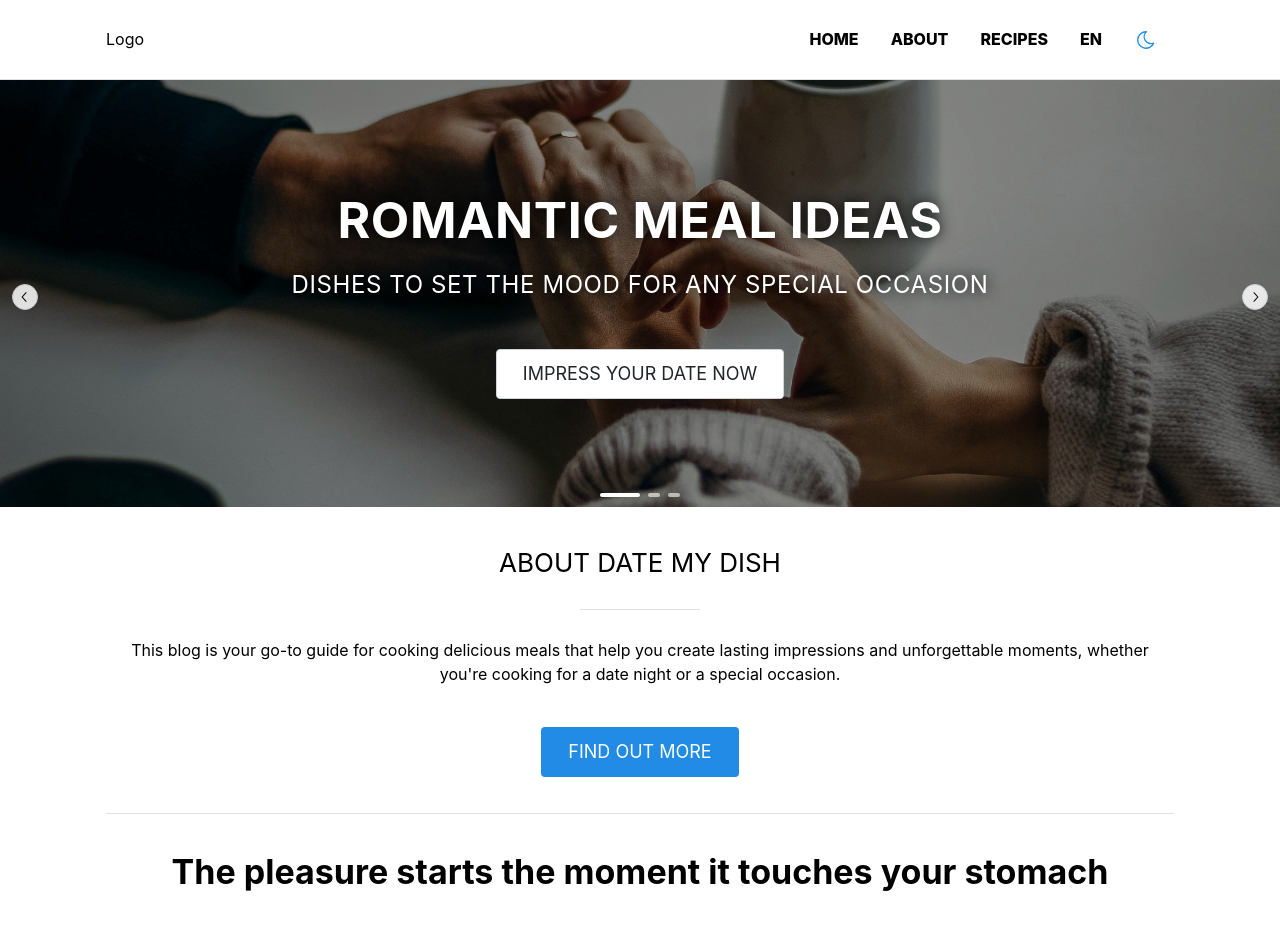
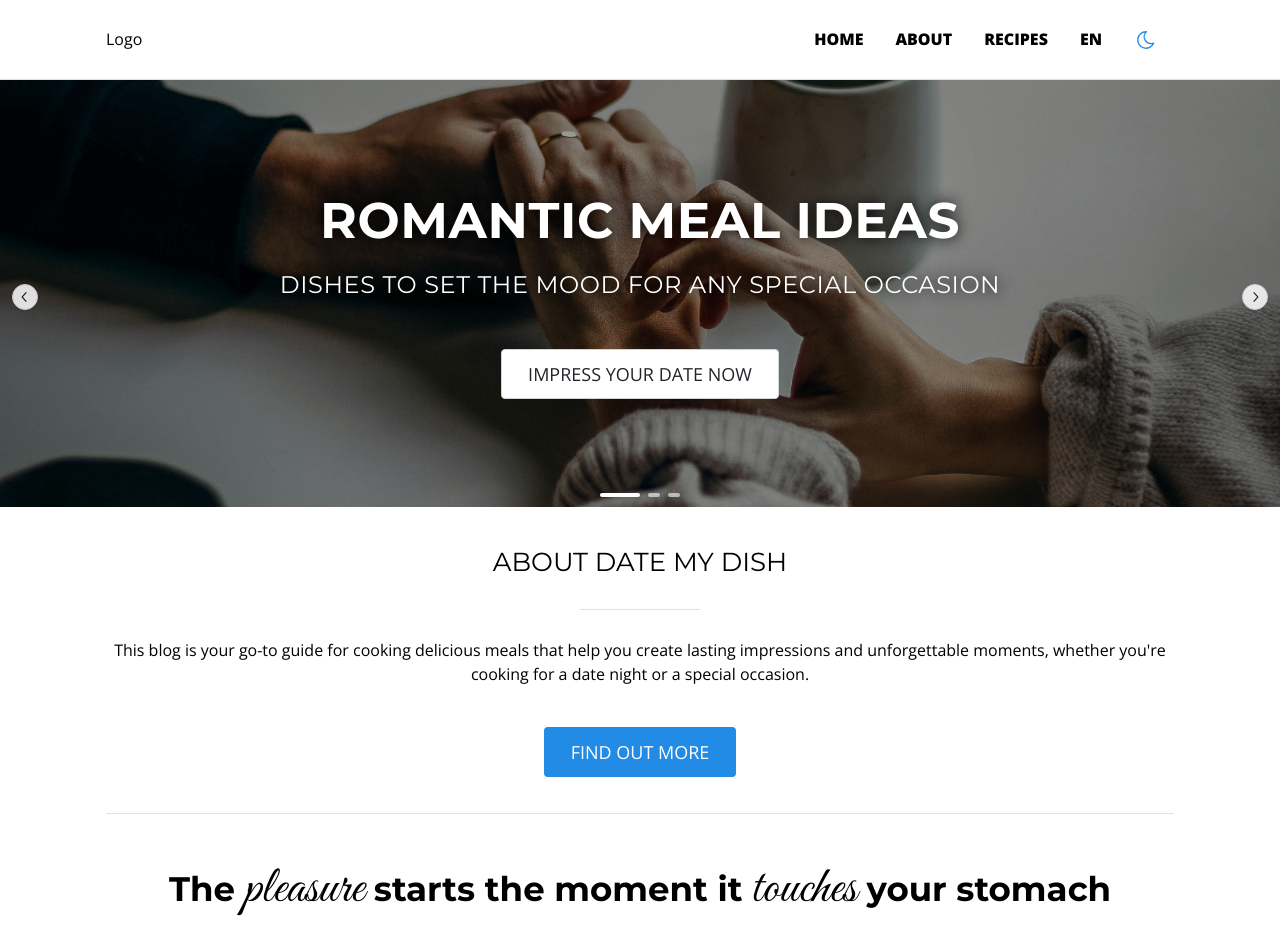
Before and after one commit to victortrinh/blog-vva, a Next.js app: page /en in a window 1280 px wide. Shown: the top 945 px of the page. Built offline with nearby package versions, Linux system fonts and the light colour scheme; grey boxes are pictures that could not be loaded.

Commit message:
Add fonts

```diff
--- a/messages/en.json
+++ b/messages/en.json
@@ -9,7 +9,7 @@
     "home": {
         "label": "Home",
         "title": "Date my dish",
-        "headline": "The pleasure starts the moment it touches your stomach"
+        "headline": "The <Highlight>pleasure</Highlight> starts the moment it <Highlight>touches</Highlight> your stomach"
     },
     "about": {
         "label": "About",
--- a/messages/fr.json
+++ b/messages/fr.json
@@ -9,7 +9,7 @@
     "home": {
         "label": "Accueil",
         "title": "Date my dish",
-        "headline": "Le plaisir commence dès qu'il touche votre estomac."
+        "headline": "Le <Highlight>plaisir</Highlight> commence dès qu'il <Highlight>touche</Highlight> votre estomac."
     },
     "about" : {
         "label": "À propos",
--- a/src/app/[locale]/page.tsx
+++ b/src/app/[locale]/page.tsx
@@ -97,7 +97,9 @@
                             {t("about.cta")}
                         </Button>
                         <Divider my="lg" w="100%" />
-                        <Title>{t("home.headline")}</Title>
+                        <Title>
+                            {t.rich("home.headline", { Highlight: (chunks) => <Text component="span" fz="52px" ff="monospace">{chunks}</Text> })}
+                        </Title>
                         <Divider my="xs" />
                         <SimpleGrid cols={{ base: 1, sm: 2, md: 3 }} w="100%">
                             <Section href={`/${locale}/recipes`} src="/images/recipes/calamari/ogImage.png" cta={t("recipes.appetizers")} />
--- a/src/components/header/Header.module.css
+++ b/src/components/header/Header.module.css
@@ -13,7 +13,7 @@
     padding-right: var(--mantine-spacing-md);
     text-decoration: none;
     color: light-dark(var(--mantine-color-black), var(--mantine-color-white));
-    font-weight: 800;
+    font-weight: 900;
     text-transform: uppercase;
     font-size: var(--mantine-font-size-md);
 
--- a/src/components/header/LanguagePicker.module.css
+++ b/src/components/header/LanguagePicker.module.css
@@ -5,7 +5,7 @@
     padding-left: var(--mantine-spacing-md);
     padding-right: var(--mantine-spacing-md);
     color: light-dark(var(--mantine-color-black), var(--mantine-color-white));
-    font-weight: 800;
+    font-weight: 900;
     text-transform: uppercase;
     font-size: var(--mantine-font-size-md);
     transition: background-color 150ms ease;
--- a/src/theme/theme.ts
+++ b/src/theme/theme.ts
@@ -3,8 +3,30 @@
 import { Container, createTheme } from "@mantine/core";
 import classNames from "classnames";
 import classes from "./theme.module.css";
+import { Open_Sans, Montserrat, Great_Vibes } from "next/font/google";
+
+export const openSans = Open_Sans({
+    subsets: ["latin"],
+    display: "swap",
+})
+
+export const montserrat = Montserrat({
+    subsets: ["latin"],
+    display: "swap",
+})
+
+export const greatVibes = Great_Vibes({
+    subsets: ["latin"],
+    weight: "400",
+    display: "swap"
+})
 
 export const theme = createTheme({
+    fontFamily: openSans.style.fontFamily,
+    fontFamilyMonospace: greatVibes.style.fontFamily,
+    headings: {
+        fontFamily: montserrat.style.fontFamily,
+    },
     components: {
         Container: Container.extend({
             classNames: (_, { size }) => ({
```
